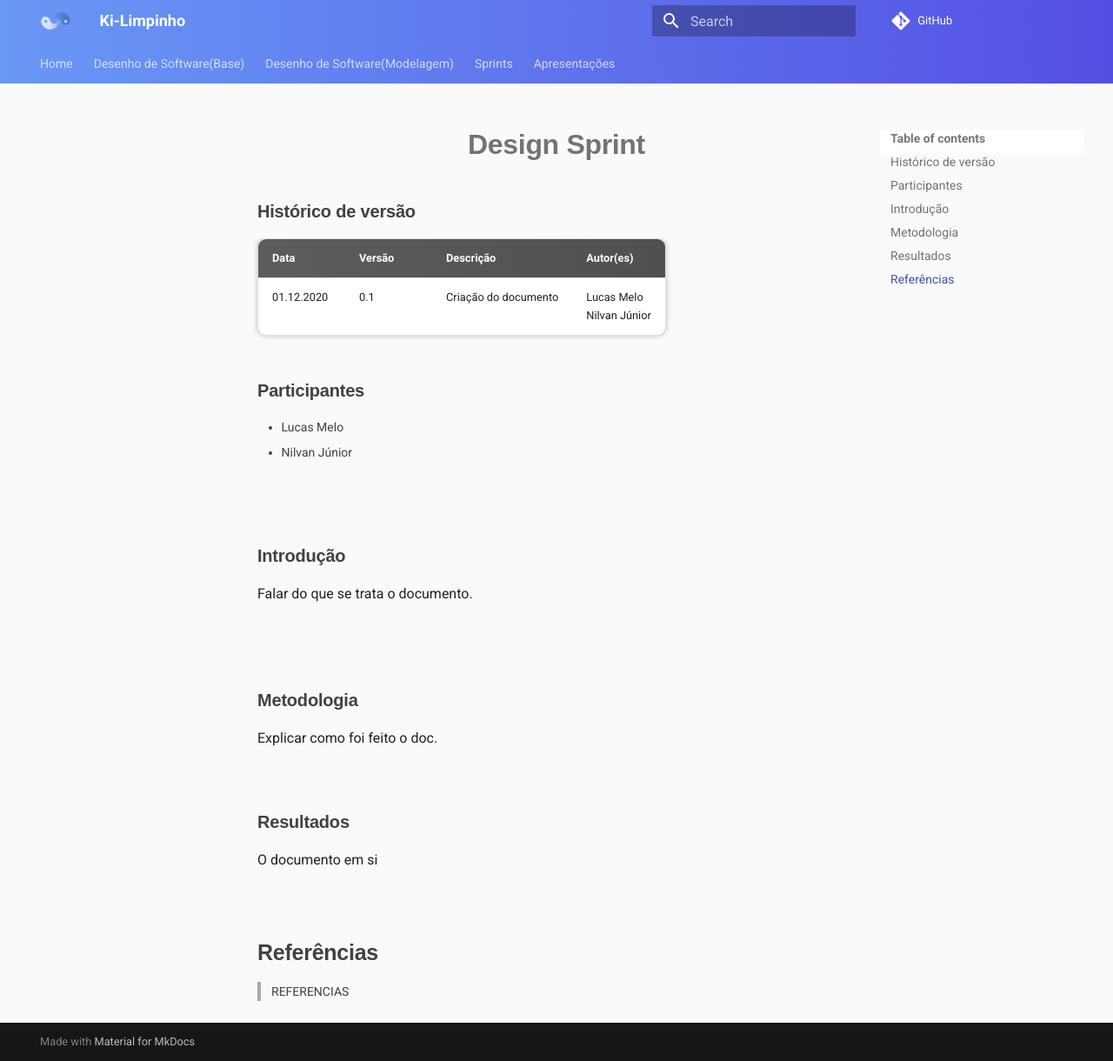
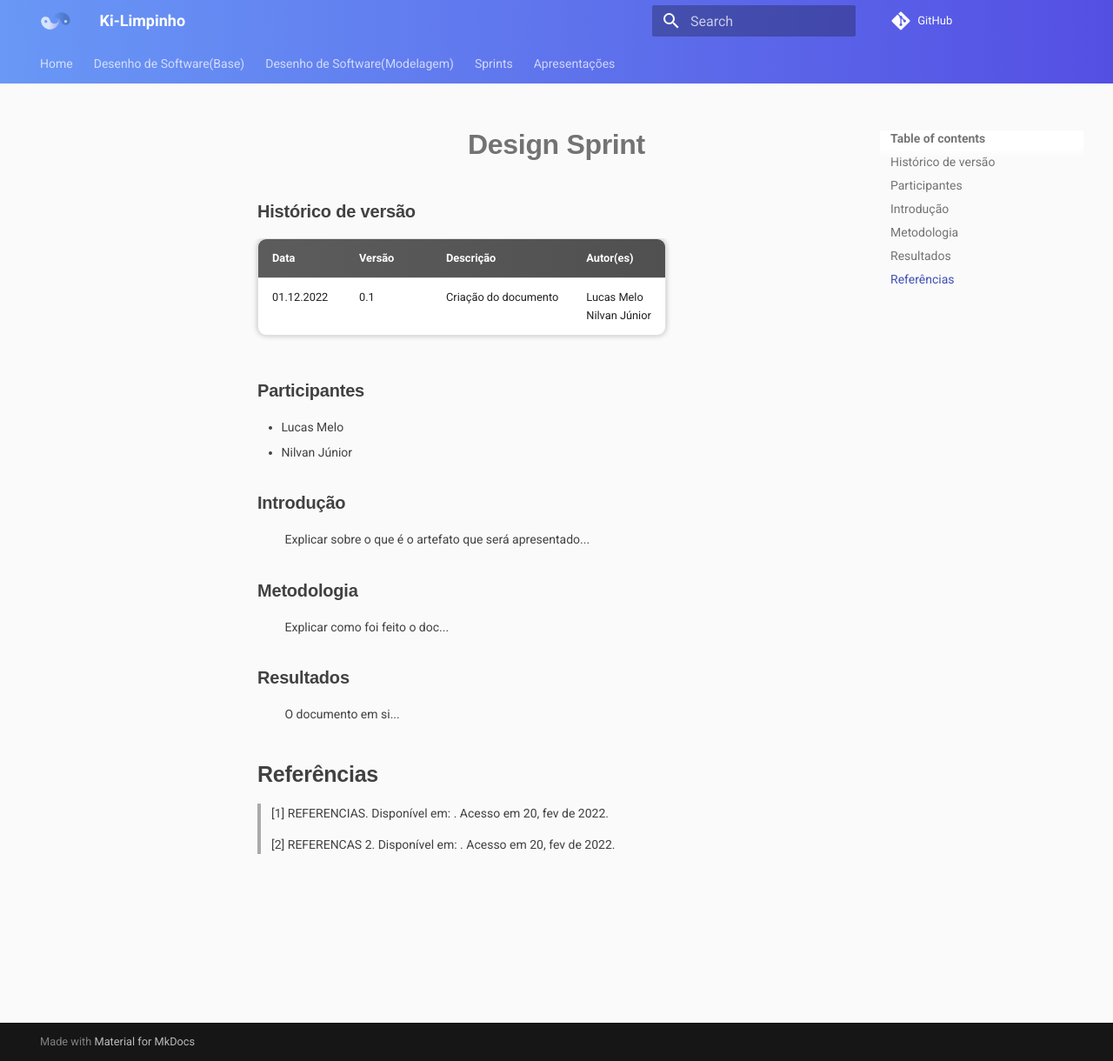
Before and after one commit to UnBArqDsw2021-2/2021.2_G2_Ki-Limpinho, an MkDocs documentation site: the page built from docs/template.md, in a window 1280 px wide and 1220 px high. Shown: the whole window at 87% size. Built offline with MkDocs 1.6.1 and Material for MkDocs 9.7.7, drawn with Linux system fonts in a browser that asks for light colours; comment, search, counter and statistics services are not loaded.

Commit message:
docs: refactor template

```diff
--- a/docs/template.md
+++ b/docs/template.md
@@ -5,36 +5,33 @@
 
 |Data | Versão | Descrição | Autor(es)|
 | -- | -- | -- | -- |
-| 01.12.2020 | 0.1 | Criação do documento | Lucas Melo <br>Nilvan Júnior|
+| 01.12.2022 | 0.1 | Criação do documento | Lucas Melo <br>Nilvan Júnior|
 
 ### Participantes
 
 * Lucas Melo
 * Nilvan Júnior
 
-<br><br>
-
 
 ### Introdução
-<div align="justify"> Falar do que se trata o documento.
-
-<br><br>
-
-</div><br>
+<p align="justify">&emsp;&emsp;
+    Explicar sobre o que é o artefato que será apresentado...
+</p>
 
 
 ### Metodologia
-<div align="justify"> Explicar como foi feito o doc.
-</div><br>
+<p align="justify">&emsp;&emsp;
+    Explicar como foi feito o doc...
+</p>
 
 ### Resultados
-<div align="justify">
-
-O documento em si
-
-</div><br>
+<p align="justify">&emsp;&emsp;
+    O documento em si...
+</p>
 
 
 ## Referências
 
-> REFERENCIAS
+> [1] REFERENCIAS. Disponível em: <link>. Acesso em 20, fev de 2022.
+
+> [2] REFERENCAS 2. Disponível em: <link>. Acesso em 20, fev de 2022.
```
